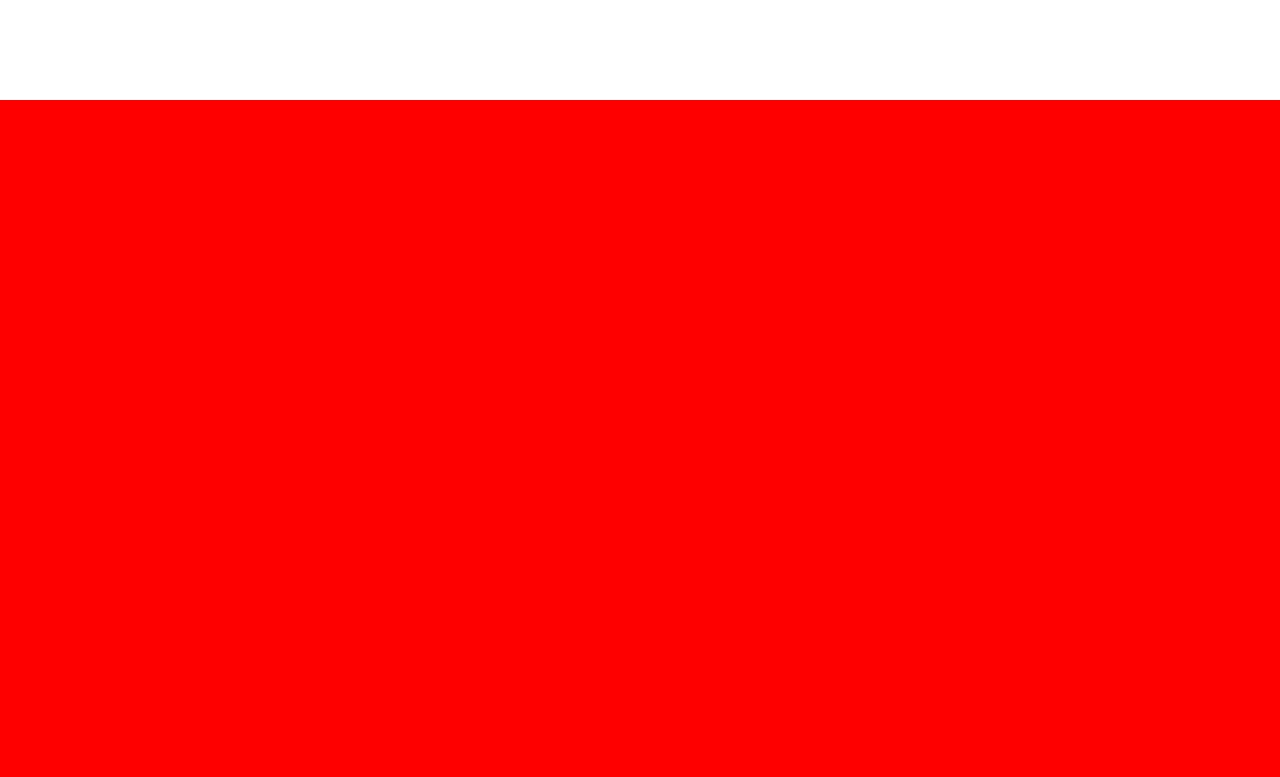
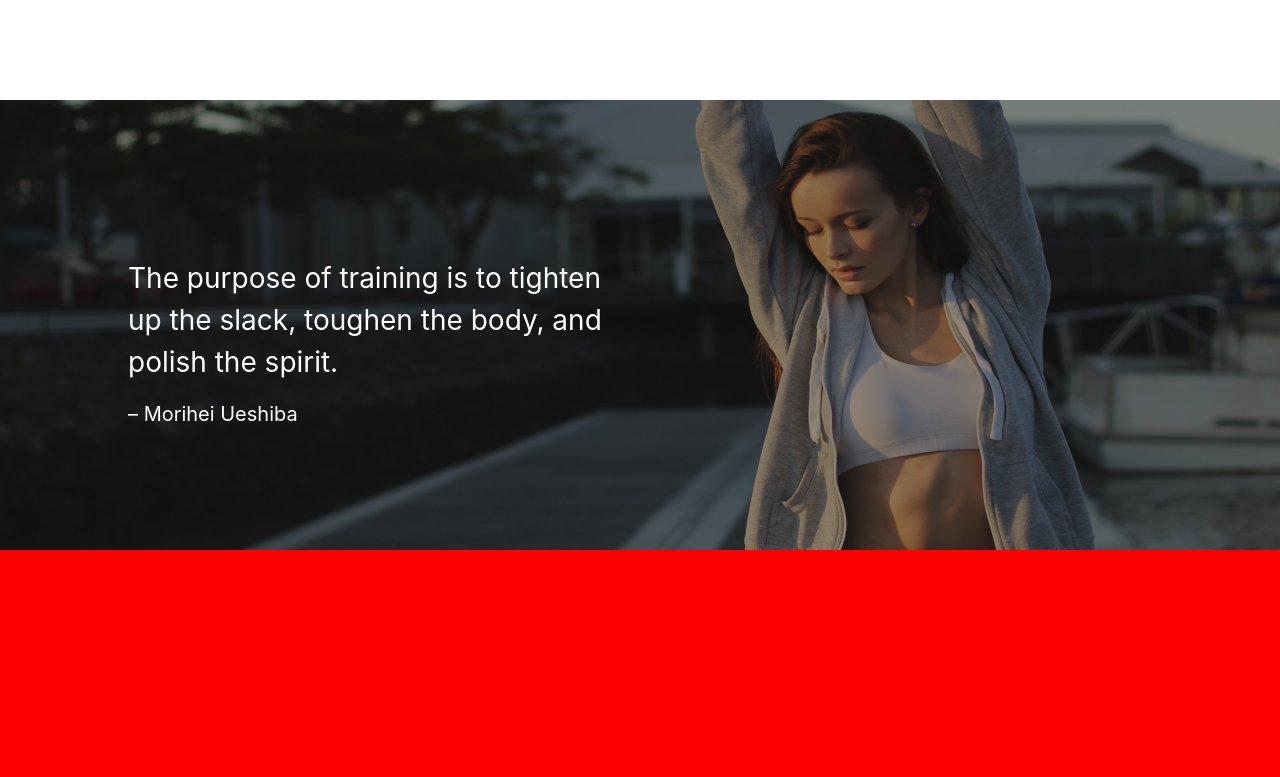
Before and after one commit to Baher-essam/Evolve, a plain HTML site: page index.html in a window 1280 px wide. Shown: the part 2163-2940 px from the top of the page. Drawn offline with nearby package versions, Linux system fonts and the light colour scheme.

Commit message:
Adding qoutes section

```diff
--- a/css/style.css
+++ b/css/style.css
@@ -263,9 +263,35 @@ header
     -ms-transform: scale(1.1);
     -o-transform: scale(1.1);
 }
-
 /*end of classes section*/
 
+/*start of qoutes scetion*/
+#qoutes{
+    background-image: url(../images/bg-image-32.jpg);
+    position: relative;
+    background-size: 100% 170%;
+    background-position: center;
+    height: 450px;
+}
+.qoutesOverlay
+{
+    position: absolute;
+    top: 0;
+    left: 0;
+    right: 0;
+    bottom: 0;
+    background-color: #1f1f1f;
+    opacity: .5;
+}
+.qoutesText {
+    position: absolute;
+    left: 10%;
+    right: 50%;
+    top: 35%;
+    font-size: 28px;
+}
+.qoutesText > div p:last-child {font-size: 20px;}
+/*end of qoutes section*/
 /*all divs*/
 .div1
 {
@@ -273,8 +299,29 @@ header
     background-color: red;
 }
 /*start of media query*/
+
+/*tablet screens*/
+@media screen and (max-width: 769px) {
+    #qoutes { height: 400px;}
+    .qoutesText {font-size: 22px;}
+    .qoutesText {right: 43%;}
+}
 /*mobil screens*/
 @media screen and (max-width: 426px) {
     #progress {display: block;}
     #scrollPath ,#progressbar{ display: none;}
+    /*qoutes*/
+    #qoutes { height: 300px;}
+    .qoutesText {font-size: 18px;}
+    .qoutesText {right: 20%;}
   }
+
+@media screen and (max-width: 376px) {
+
+}
+@media screen and (max-width: 321px) {
+        /*qoutes*/
+        #qoutes { height: 250px;}
+        .qoutesText {font-size: 16px;}
+        .qoutesText {right: 10%;}
+}
--- a/index.html
+++ b/index.html
@@ -385,12 +385,20 @@
                 </div>
             </div>
         </div>
+        <!--end of classes-->
 
-        <div class="div1"></div>
-
-        <div  class="div1"></div>
-        <!--end of header-->
-
+        <!--start of qoutes section-->
+        <div id="qoutes" class="text-white">
+            <div class="qoutesOverlay"></div>
+            <div class="qoutesText">
+                <div>
+                    <p>The purpose of training is to tighten up the slack, toughen the body, and polish the spirit.</p>
+                    <p>– Morihei Ueshiba</p>
+                </div>
+            </div>
+        </div>
+        <!--end of qoutes section-->
+ <div  class="div1">   </div>
 
         <script src="https://cdnjs.cloudflare.com/ajax/libs/jquery/3.4.1/jquery.min.js"></script>
         <script src="https://cdnjs.cloudflare.com/ajax/libs/popper.js/1.16.0/popper.min.js"></script>
```
